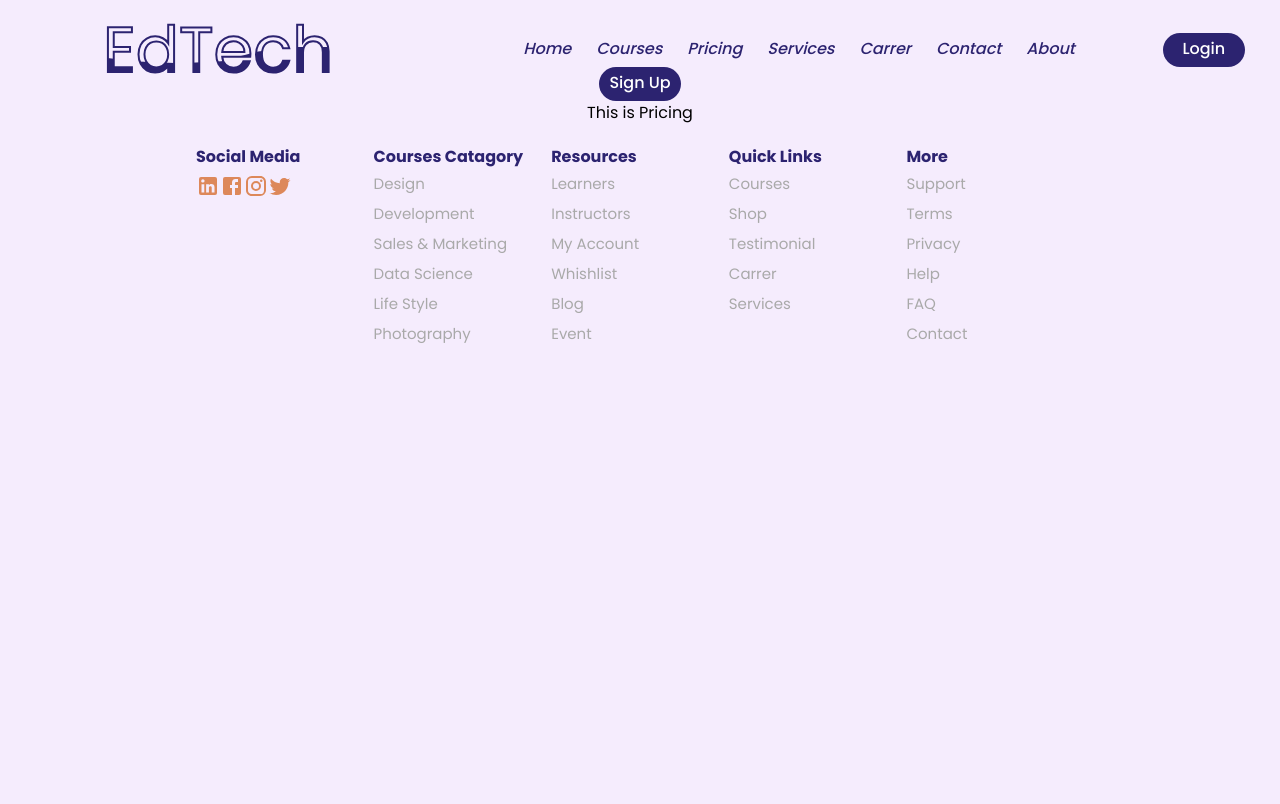
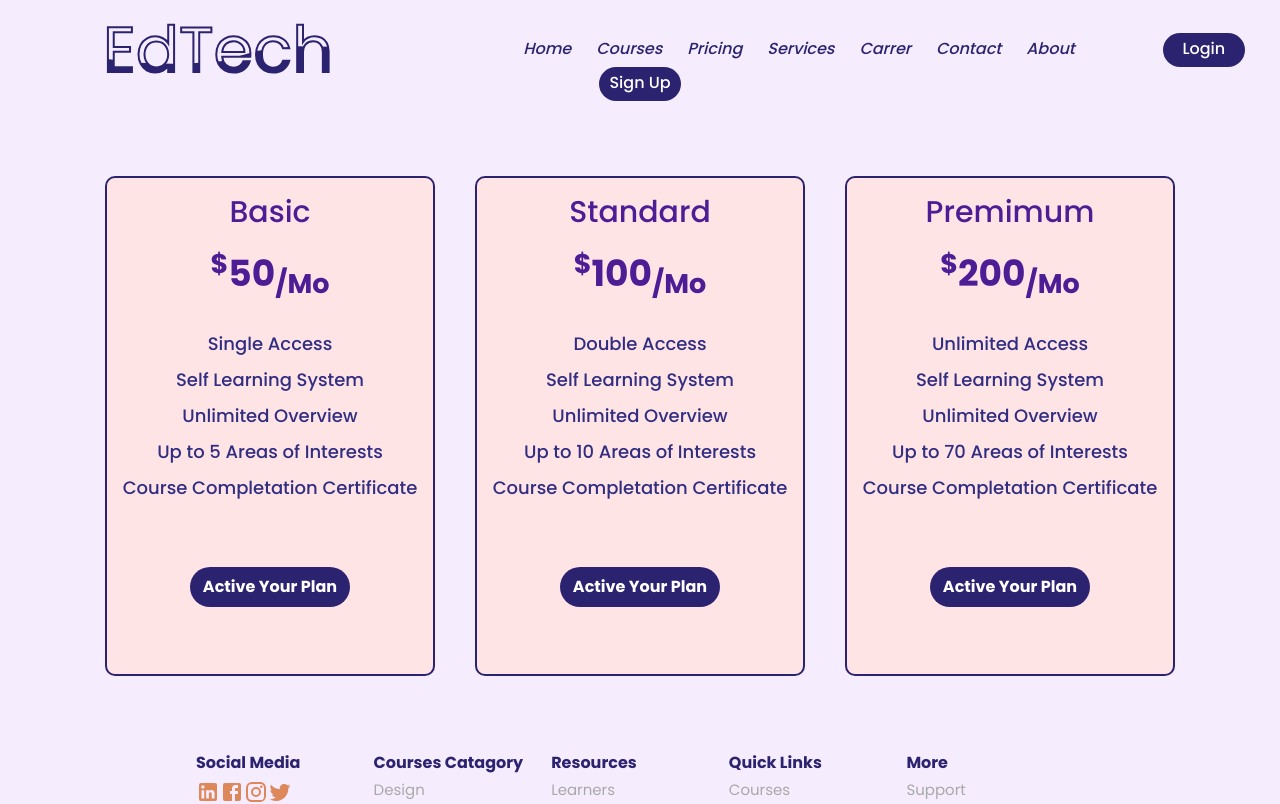
Before and after one commit to mahade00/educational-react-router, a React (Create React App) app: page /pricing in a window 1280 px wide. Shown: the top 804 px of the page. Built offline with nearby package versions, Linux system fonts and the light colour scheme.

Commit message:
Pricing added

```diff
--- /dev/null
+++ b/src/components/Pricing/Pricing.css
@@ -0,0 +1,31 @@
+.pricing-main{
+    margin: 75px 0 75px 0;
+}
+.pricing{
+    display: inline-block;
+    border: 2px solid #2c2370;
+    height: 500px;
+    width: 330px;
+    border-radius: 10px;
+}
+.pricing:hover{
+    box-shadow: rgba(0, 0, 0, 0.25) 0px 54px 55px, rgba(0, 0, 0, 0.12) 0px -12px 30px, rgba(0, 0, 0, 0.12) 0px 4px 6px, rgba(0, 0, 0, 0.17) 0px 12px 13px, rgba(0, 0, 0, 0.09) 0px -3px 5px;
+}
+.pricing-feature{
+    text-align: center;
+}
+.pricing-btn{
+    color: white;
+    font-weight: bold;
+    border-radius: 20px;
+    background-color:#2c2370 ;
+    margin-top: 61px;
+    height: 40px;
+    width: 160px;
+}
+.pricing-btn:hover{
+    color: #2c2370;
+    background-color: white;
+    border: 2px solid #2c2370;
+
+}
--- a/src/components/Pricing/Pricing.js
+++ b/src/components/Pricing/Pricing.js
@@ -1,9 +1,52 @@
 import React from 'react';
+import './Pricing.css';
 
 const Pricing = () => {
     return (
-        <div>
-            <h2>This is Pricing</h2>
+        <div className='pricing-main'>
+            <div className='pricing bg-rose-100 '>
+                <h1 className='font-medium text-3xl text-violet-900 pt-4'>Basic</h1>
+                <p className='font-bold text-4xl text-violet-900 py-6'> <sup>$</sup>50<sub>/Mo</sub></p>
+                <div className='pricing-feature pt-2  font-medium text-lg text-indigo-900 leading-loose'>
+                    <p>Single Access   </p>
+                    <p>Self Learning System</p>
+                    <p>Unlimited Overview</p>
+                    <p>Up to 5 Areas of Interests</p>
+                    <p>Course Completation Certificate</p>
+                </div>
+                <div>
+                    <button className='pricing-btn'>Active Your Plan</button>
+                </div>
+            </div>
+            <div className='pricing bg-rose-100 mx-10'>
+                <h1 className='font-medium text-3xl text-violet-900 pt-4'>Standard</h1>
+                <p className='font-bold text-4xl text-violet-900 py-6'> <sup>$</sup>100<sub>/Mo</sub></p>
+                <div className='pricing-feature pt-2  font-medium text-lg text-indigo-900 leading-loose'>
+                    <p>Double Access   </p>
+                    <p>Self Learning System</p>
+                    <p>Unlimited Overview</p>
+                    <p>Up to 10 Areas of Interests</p>
+                    <p>Course Completation Certificate</p>
+                </div>
+                <div>
+                    <button className='pricing-btn'>Active Your Plan</button>
+                </div>
+            </div>
+            <div className='pricing bg-rose-100 '>
+                <h1 className='font-medium text-3xl text-violet-900 pt-4'>Premimum</h1>
+                <p className='font-bold text-4xl text-violet-900 py-6'> <sup>$</sup>200<sub>/Mo</sub></p>
+                <div className='pricing-feature pt-2  font-medium text-lg text-indigo-900 leading-loose'>
+                    <p>Unlimited Access   </p>
+                    <p>Self Learning System</p>
+                    <p>Unlimited Overview</p>
+                    <p>Up to 70 Areas of Interests</p>
+                    <p>Course Completation Certificate</p>
+                </div>
+                <div>
+                    <button className='pricing-btn'>Active Your Plan</button>
+                </div>
+            </div>
+
         </div>
     );
 };
```
